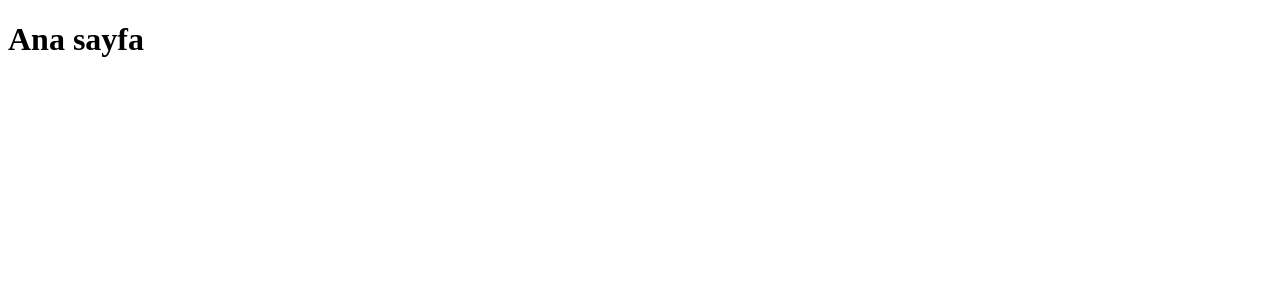
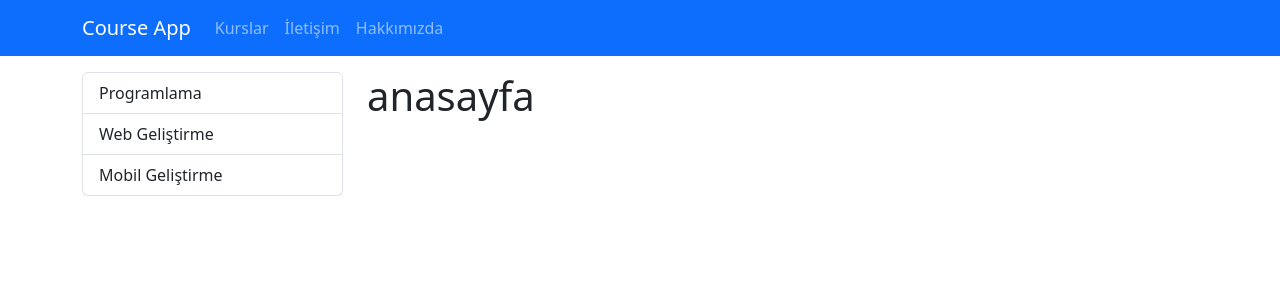
Before and after one commit to zaferavci1/Django, a Django app: page / in a window 1280 px wide. Before the commit the part shown is almost empty. Shown: the top 300 px of the page. Run offline with Django 5.2, Linux system fonts and the light colour scheme; some libraries are stand-ins or nearby versions.

Commit message:
layout added

```diff
--- a/course/settings.py
+++ b/course/settings.py
@@ -56,7 +56,9 @@ ROOT_URLCONF = 'course.urls'
 TEMPLATES = [
     {
         'BACKEND': 'django.template.backends.django.DjangoTemplates',
-        'DIRS': [],
+        'DIRS': [
+            BASE_DIR / "templates"
+        ],
         'APP_DIRS': True,
         'OPTIONS': {
             'context_processors': [
--- a/pages/templates/pages/index.html
+++ b/pages/templates/pages/index.html
@@ -1,13 +1,5 @@
-<!DOCTYPE html>
-<html lang="en">
-<head>
-    <meta charset="UTF-8">
-    <meta name="viewport" content="width=device-width, initial-scale=1.0">
-    <title>Document</title>
-</head>
-<body>
-    <h1>
-        Ana sayfa
-    </h1>
-</body>
-</html>
+{% extends "layout.html" %}
+
+{% block content %}
+    <h1>anasayfa</h1>
+{% endblock content %}
--- /dev/null
+++ b/templates/layout.html
@@ -0,0 +1,44 @@
+<!DOCTYPE html>
+<html lang="en">
+<head>
+    <meta charset="UTF-8">
+    <meta name="viewport" content="width=device-width, initial-scale=1.0">
+    <link rel="stylesheet" href="https://cdnjs.cloudflare.com/ajax/libs/bootstrap/5.3.3/css/bootstrap.min.css" />
+    <title>Document</title>
+</head>
+<body>
+
+    <nav class="navbar navbar-expand-lg bg-primary navbar-dark">
+        <div class="container">
+            <a href="/" class="navbar-brand">Course App</a>
+
+            <ul class="navbar-nav me-auto">
+                <li class="nav-item">
+                    <a href="/" class="nav-link">Kurslar</a>
+                </li>
+                <li class="nav-item">
+                    <a href="/contact" class="nav-link">İletişim</a>
+                </li>
+                <li class="nav-item">
+                    <a href="/about" class="nav-link">Hakkımızda</a>
+                </li>
+            </ul>
+        </div>
+    </nav>
+    <div class="container mt-3">
+        <div class="row">
+            <div class="col-3">
+                <div class="list-group">
+                    <a href="#" class="list-group-item list-group-item-action">Programlama</a>
+                    <a href="#" class="list-group-item list-group-item-action">Web Geliştirme</a>
+                    <a href="#" class="list-group-item list-group-item-action">Mobil Geliştirme</a>
+                </div>
+            </div>
+            <div class="col-9">
+                {% block content %}{% endblock content %}
+            </div>
+        </div>
+    </div>
+    <script src="https://cdnjs.cloudflare.com/ajax/libs/bootstrap/5.3.3/js/bootstrap.min.js" ></script>
+</body>
+</html>
```
Also changed, not shown: courses/templates/courses/index.html (+5 -12 lines), pages/templates/pages/about.html (+5 -11 lines), pages/templates/pages/contact.html (+4 -10 lines).
